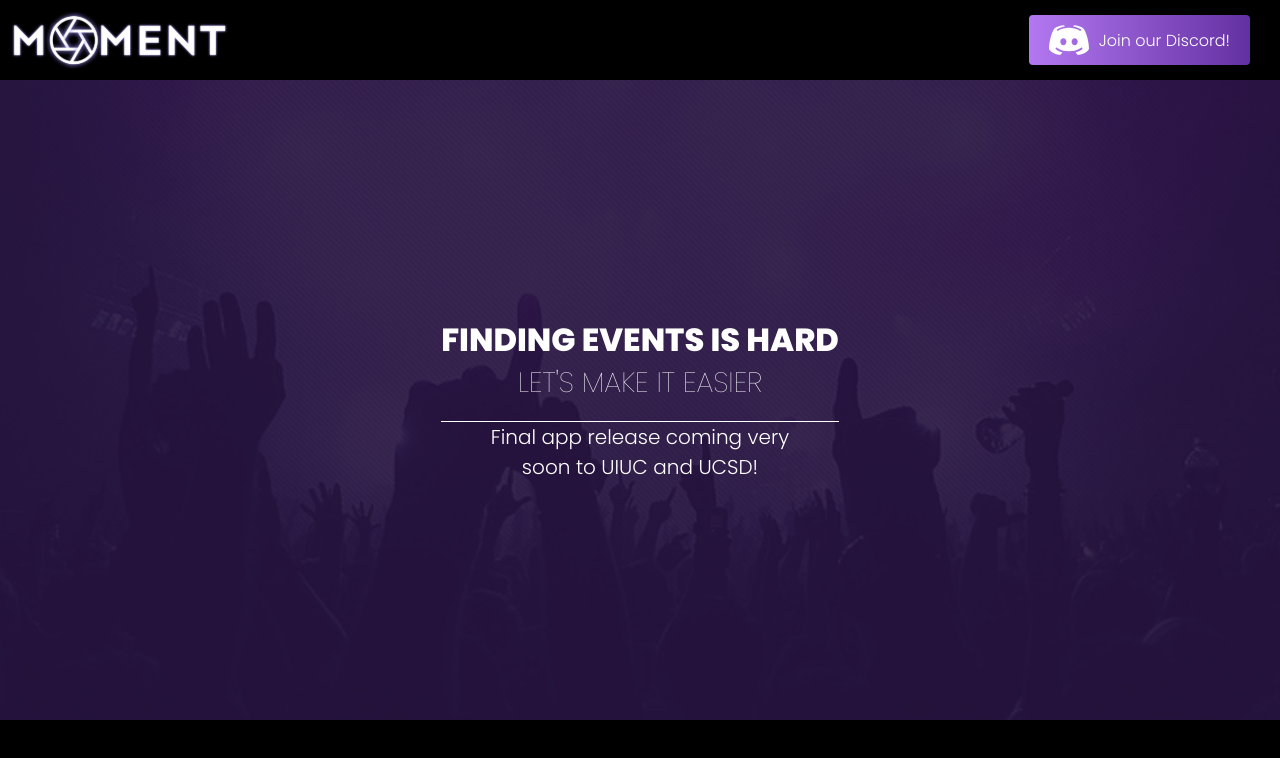
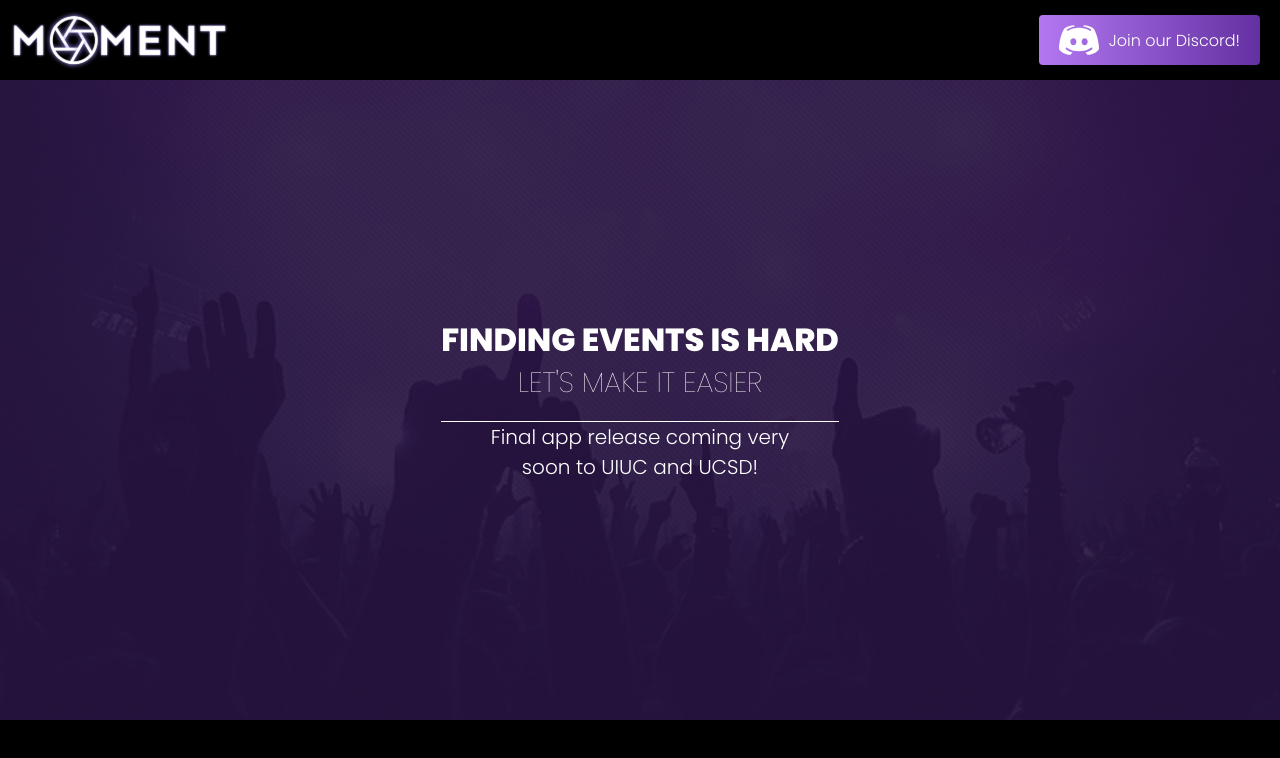
Before and after one commit to MomentEvents/Moment-Website, a React (Create React App) app: page / in a window 1280 px wide. Shown: the top 758 px of the page. Built offline with nearby package versions, Linux system fonts and the light colour scheme.

Commit message:
Aligned discord button

```diff
--- a/src/components/navbar/Navbar.css
+++ b/src/components/navbar/Navbar.css
@@ -66,7 +66,6 @@
   display: flex;
   align-items: center;
   justify-content: center;
-  padding: 0 1rem;
   width: 100%;
 }
 
```
